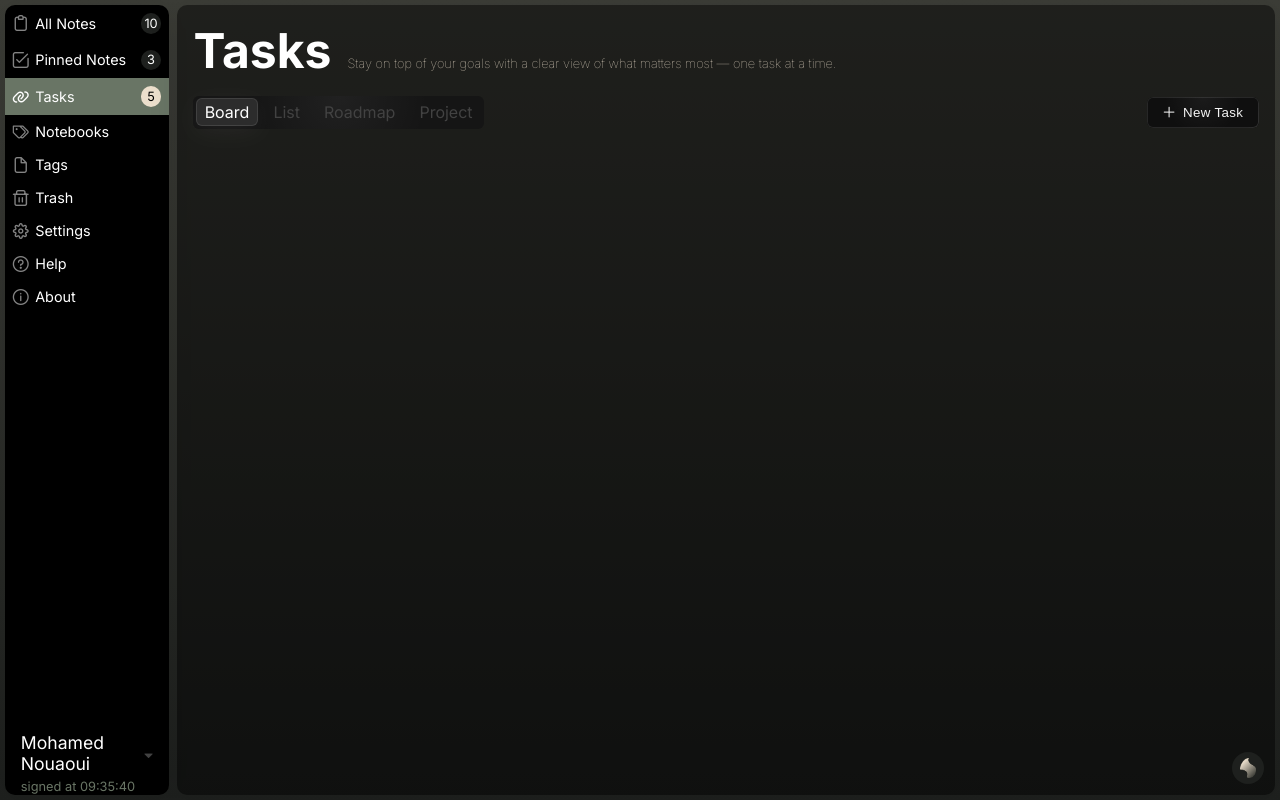
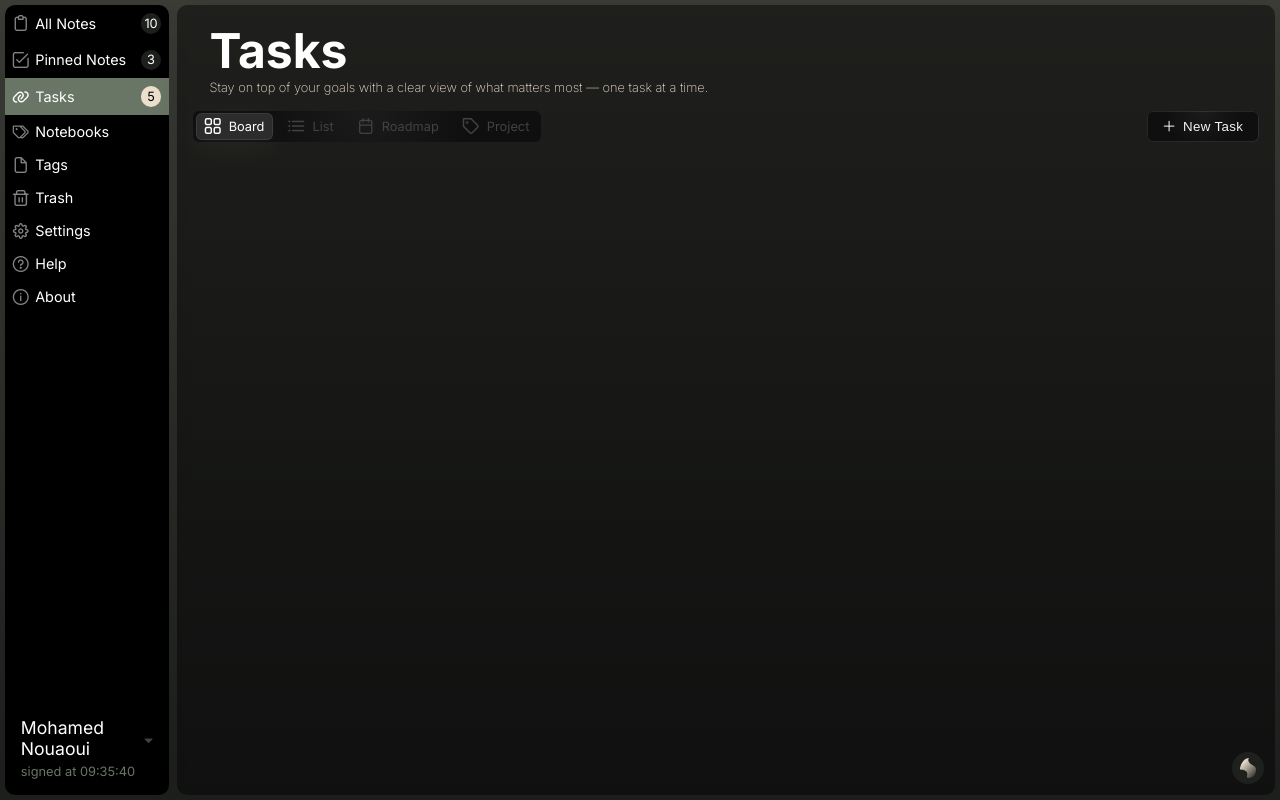
Before and after one commit to MOHAMEDNOUAOUI/Thinkle, a React (Vite) app: page /tasks in a window 1280 px wide. Built offline with nearby package versions, Linux system fonts and the light colour scheme; a web font is replaced by a local one.

Commit message:
i dont know tbh fixed some font size issue in tasks and backg color

```diff
--- a/src/App.scss
+++ b/src/App.scss
@@ -119,6 +119,7 @@ div {
   .page-title {
     display: flex;
     align-items: baseline;
+    flex-direction: column;
     .page-title-header {
       font-size: 3rem;
       font-family: var(--inter);
@@ -127,7 +128,7 @@ div {
       font-size: 0.8rem;
       font-family: var(--inter);
       color: var(--forth);
-      font-weight: 100;
+      font-weight: 200;
       margin-left: 1rem;
     }
   }
--- a/src/components/Panel/Panel.scss
+++ b/src/components/Panel/Panel.scss
@@ -104,7 +104,6 @@
 
 .panel-footer {
   width: 100%;
-  height: 10%;
   display: flex;
   flex-direction: column;
   gap: 0.3rem;
--- a/src/pages/tasks/components/tasks-design_switcher-item/DesignSwitchItem.scss
+++ b/src/pages/tasks/components/tasks-design_switcher-item/DesignSwitchItem.scss
@@ -1,10 +1,17 @@
 .design-switch-item {
-  padding: 0.2rem 0.5rem;
+  padding: 0.1rem 0.5rem;
+  display: flex;
+  align-items: center;
+  justify-content: center;
   border-radius: 5px;
   color: rgb(66, 66, 66);
   cursor: pointer;
-  font-family: var(--inter);
   transition: all 300ms ease-in-out;
+  gap: 0.5rem;
+
+  span{
+    font-size: 0.8rem;
+  }
 }
 
 .design-switch-item:hover {
--- a/src/pages/tasks/components/tasks-design_switcher-item/DesignSwitchItem.tsx
+++ b/src/pages/tasks/components/tasks-design_switcher-item/DesignSwitchItem.tsx
@@ -5,9 +5,10 @@ import { setFilterPanel, type TaskFilter } from '../../../../store/slices/taskFi
 type props= {
   isActive?:boolean
   label:TaskFilter
+  icon:string
 }
 
-function DesignSwitchItem({isActive , label} : props) {
+function DesignSwitchItem({isActive , label ,icon} : props) {
   const dispatch = useDispatch();
 
 
@@ -20,7 +21,8 @@ function DesignSwitchItem({isActive , label} : props) {
 
   return (
     <div onClick={changeActiveTab} className={'design-switch-item ' + (isActive ? 'active' : '')}>
-      {label}
+      <i className={'pi ' + icon}></i>
+      <span>{label}</span>
     </div>
   )
 }
--- a/src/pages/tasks/components/tasks-design_switcher/Design-Switch.scss
+++ b/src/pages/tasks/components/tasks-design_switcher/Design-Switch.scss
@@ -6,7 +6,7 @@
   border-radius: 0.375rem;
   display: flex;
   gap: 0.5rem;
-  background-color: #151515;
+  // background-color: #151515;
 }
 
 // .radial-gradient {
--- a/src/pages/tasks/components/tasks-design_switcher/Design-Switch.tsx
+++ b/src/pages/tasks/components/tasks-design_switcher/Design-Switch.tsx
@@ -4,6 +4,7 @@ import { TaskFilterItems } from '../../../../store/slices/taskFilter'
 import { useSelector } from 'react-redux'
 import type { RootState } from '../../../../store'
 
+const icons = ["pi-th-large", "pi-list", "pi-calendar", "pi-tag"]
 function DesignSwitch() {
   const activePanel = useSelector((state : RootState) => state.tasksFilter.activepanel);
   const taskFilters = TaskFilterItems
@@ -17,6 +18,7 @@ function DesignSwitch() {
           key={filter}
           label={filter}
           isActive={filter == activePanel}
+          icon={icons[Object.values(taskFilters).indexOf(filter)]}
         />
          ))
         }
```
